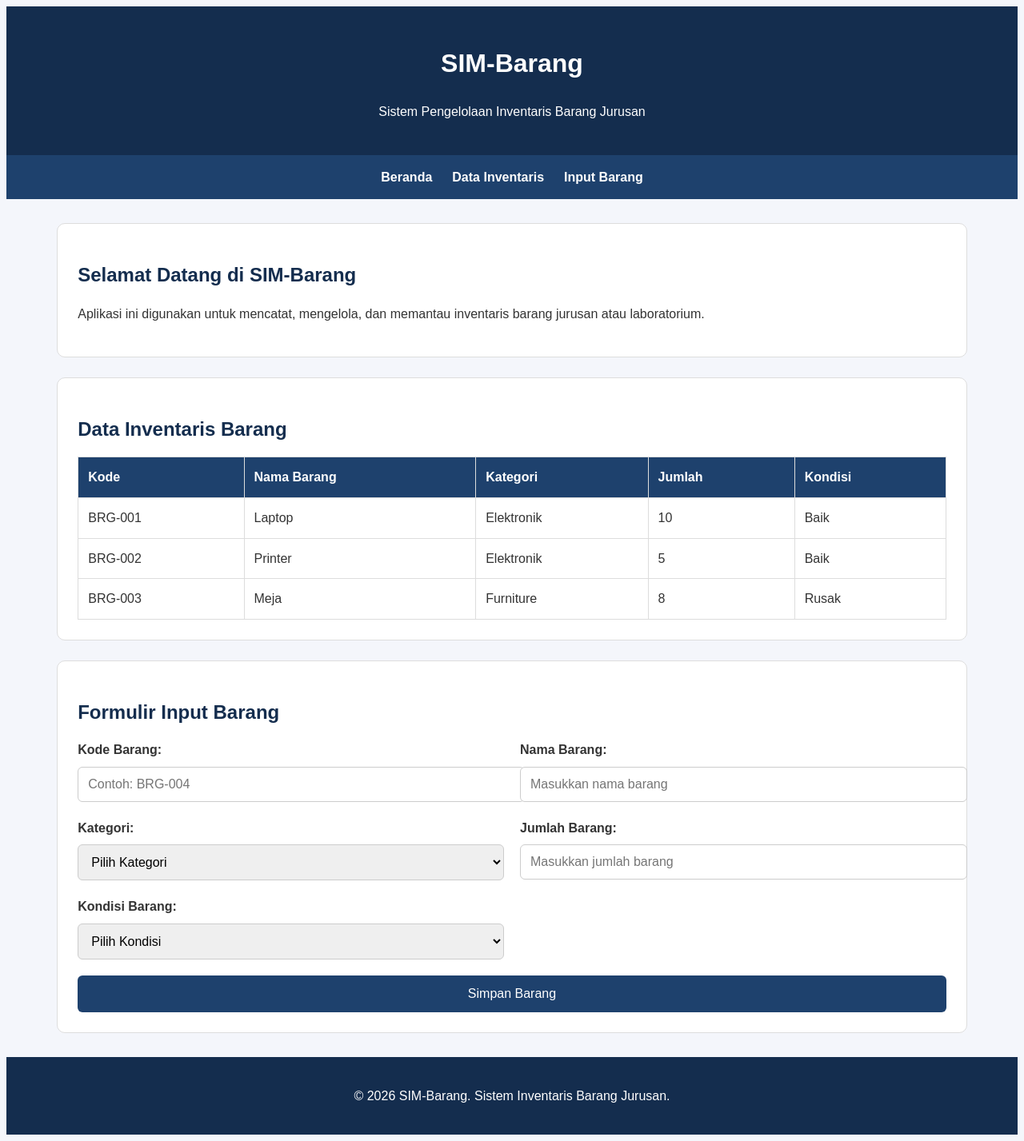
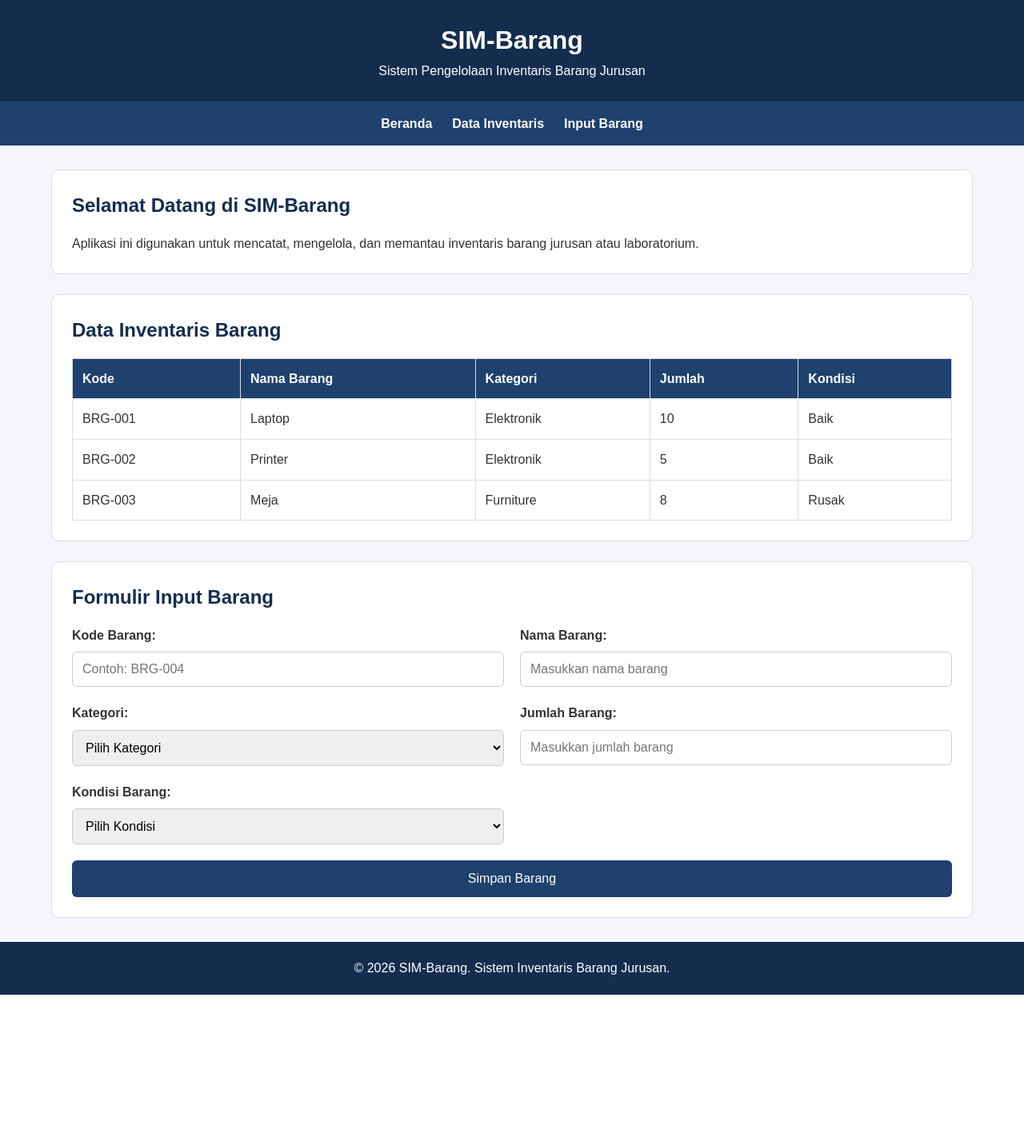
Before and after one commit to bungaenjelina93-coder/sim-barang, a PHP site: page / in a window 1280 px wide. Shown: the whole page at 80% size. After the commit the page ends 1244 px from the top, so only its background shows below. Run offline with PHP 8.4, Linux system fonts and the light colour scheme.

Commit message:
Pertemuan 3: Memperbaiki Format File CSS

````diff
--- a/style.css
+++ b/style.css
@@ -1,4 +1,4 @@
-```css
+
 /* =================================
    1. RESET CSS
 ================================= */
````
